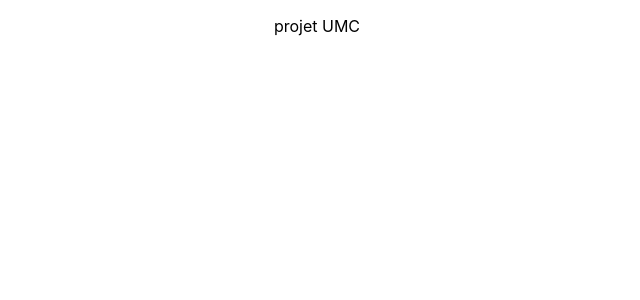
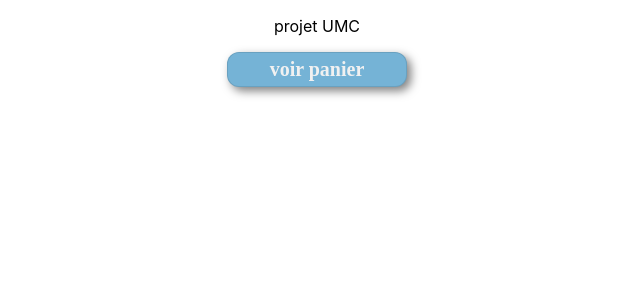
Before and after one commit to UltimatOne/UltraMotionCorp, a React (Create React App) app: page / in a window 1280 px wide. Shown: the top 300 px of the page, without its empty margins (323-963 px from the left). Built offline with nearby package versions, Linux system fonts and the light colour scheme.

Commit message:
feat: updated button

```diff
--- a/src/composants/pages/accueil/accueil.js
+++ b/src/composants/pages/accueil/accueil.js
@@ -1,3 +1,4 @@
+import Button from '../../button/button';
 import './accueil.css';
 
 
@@ -5,6 +6,7 @@ function Accueil(){
     return (
      <div>
          <p>projet UMC</p>
+         <Button onClick={console.log('blabla lol')} props="voir panier"/>
      </div>
  )};
  export default Accueil;
```
